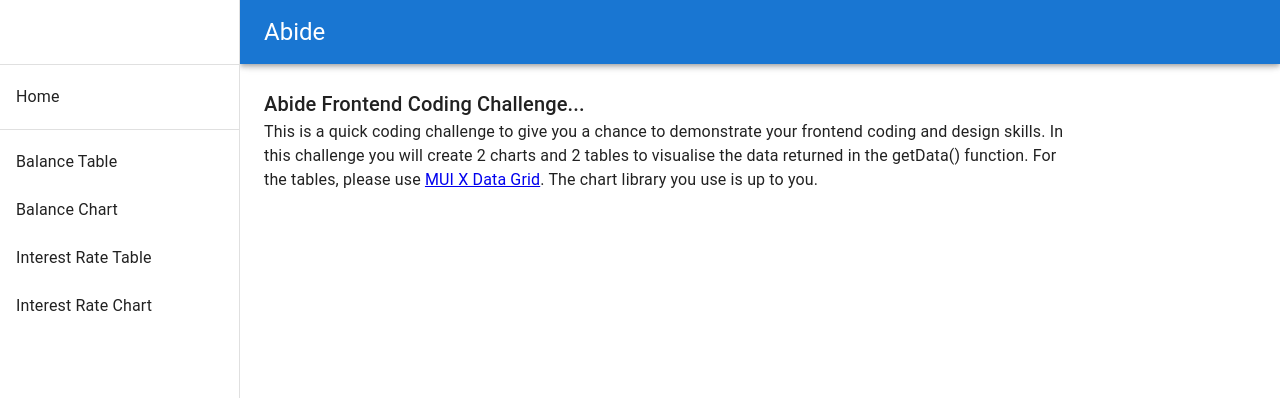
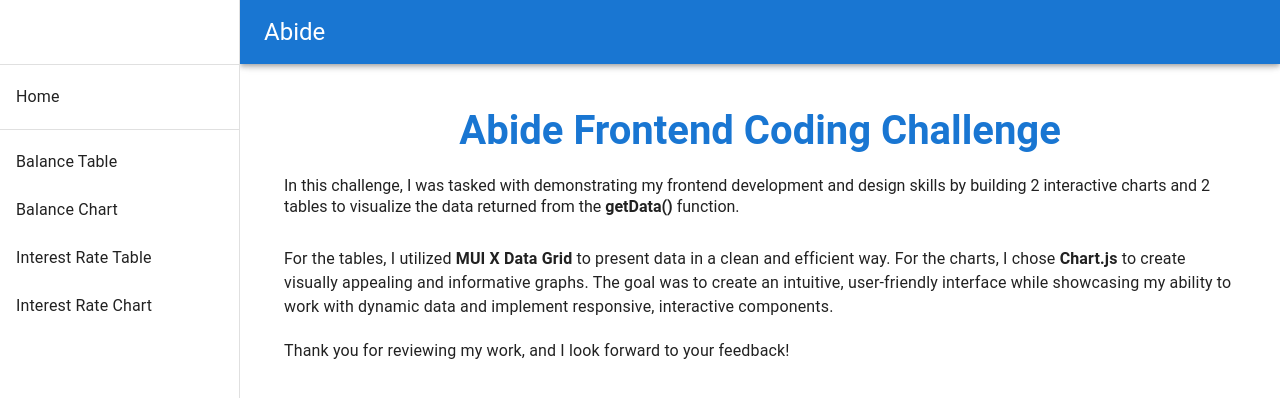
Before and after one commit to sherinbinny/FiveSigma-Coding-Challenge, a React (Create React App) app: page / in a window 1280 px wide. Shown: the top 398 px of the page. Built offline with nearby package versions, Linux system fonts and the light colour scheme.

Commit message:
Home page text

```diff
--- a/src/pages/home.tsx
+++ b/src/pages/home.tsx
@@ -4,21 +4,53 @@ import { Box, Typography } from "@mui/material"
 const Home = () =>
     <Box
         sx={{
-            width: 800
+            padding: '20px'
         }}
     >
         <Typography
-            variant='h6'
+            variant='h3'
+            sx={{
+                color: 'primary.main',
+                fontWeight: 'bold',
+                textAlign: 'center',
+                marginBottom: '20px',
+                fontFamily: 'Roboto, sans-serif',
+                fontSize: '2.5rem',
+            }}
         >
-            Abide Frontend Coding Challenge...
+        Abide Frontend Coding Challenge
         </Typography>
-        <Typography>
-            This is a quick coding challenge to give you a chance to
-            demonstrate your frontend coding and design skills. In this
-            challenge you will create 2 charts and 2 tables to visualise
-            the data returned in the getData() function. For the tables, please
-            use <a target="#blank" href="https://mui.com/x/react-data-grid/">MUI X Data Grid</a>.
-            The chart library you use is up to you.
+        <Typography
+            variant="h5"
+            sx={{
+                color: 'text.primary',
+                fontWeight: 'normal',
+                fontSize: '1rem',
+                marginBottom: '30px',
+            }}
+        >
+        In this challenge, I was tasked with demonstrating my frontend development and design skills by building 2 interactive charts and 2 tables to visualize the data returned from the <strong>getData()</strong> function.
+        </Typography>
+        <Typography
+            variant="body1"
+            sx={{
+                color: 'text.primary',
+                fontSize: '1rem',
+                margin: '0 auto',
+                marginBottom: '20px',
+            }}
+        >
+        For the tables, I utilized <strong>MUI X Data Grid</strong> to present data in a clean and efficient way. For the charts, I chose <strong>Chart.js</strong> to create visually appealing and informative graphs. The goal was to create an intuitive, user-friendly interface while showcasing my ability to work with dynamic data and implement responsive, interactive components.
+        </Typography>
+        <Typography
+            variant="body1"
+            sx={{
+                color: 'text.primary',
+                fontSize: '1rem',
+                margin: '0 auto',
+            }}
+        >
+        Thank you for reviewing my work, and I look forward to your feedback!
         </Typography>
     </Box>
 
```
